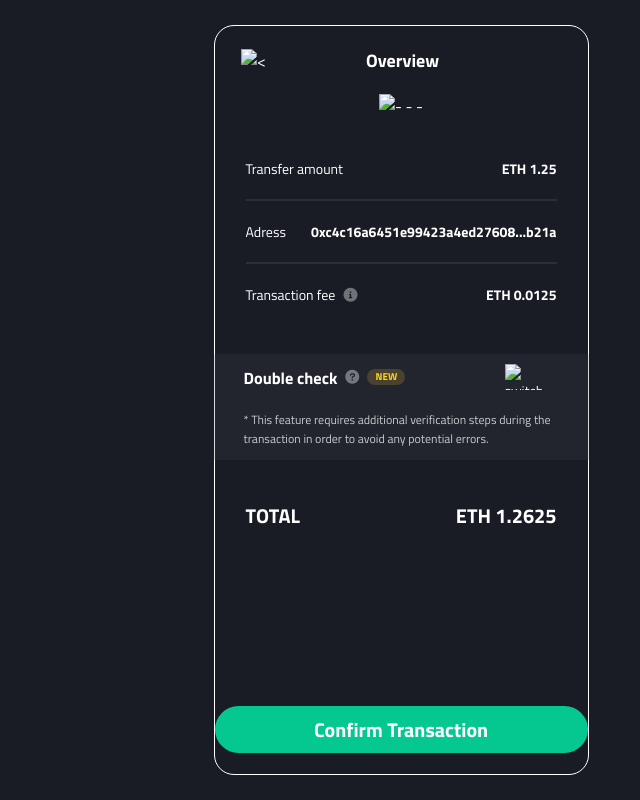
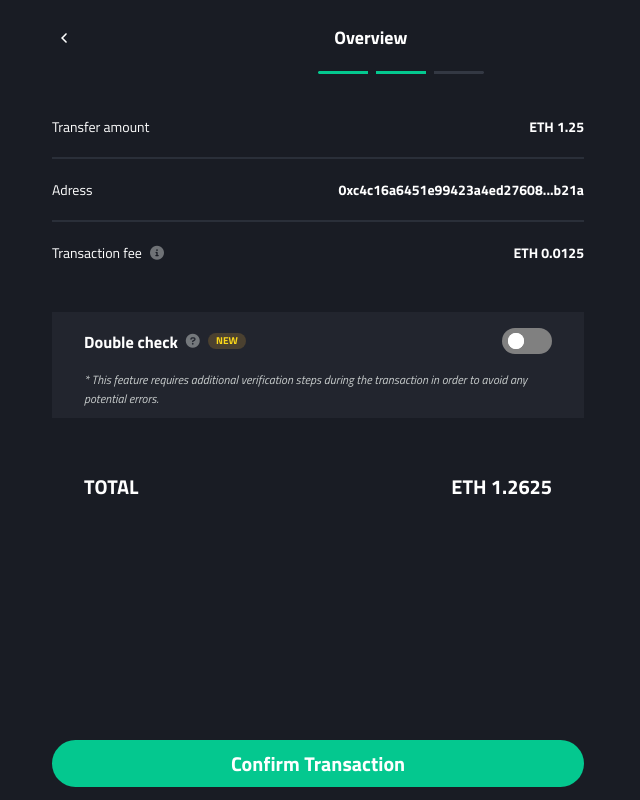
Before and after one commit to Maduxt/Wallet-App, a website: page html/overview/overview.html in a window 1280 px wide. Shown: the whole page, without its empty margins (239-879 px from the left). Drawn offline with Linux system fonts and the light colour scheme; files that its build step writes are made by us from their sources.

Commit message:
fix overview

```diff
--- a/assets/css/overview.css
+++ b/assets/css/overview.css
@@ -11,58 +11,61 @@ body {
     flex-direction: column;
     justify-content: center;
     align-items: center;
-    height: 100vh;
+    height: 98vh;
 }
 
 .container {
-    height: 750px;
-    width: 375px;
-    border: 1px solid var(--white);
-    border-radius: 20px;
-    margin: 5px;
-    display: flex;
+    padding: 2rem 1rem 1.5rem 1rem;
+    gap: 2rem;
     flex-direction: column;
-    justify-content: center;
+    height: 50.75rem;
+    max-height: 100vh;
+    max-width: 100vw;
     align-items: center;
 }
 
 .header {
-    width: 320px;
+    width: 532px;
+    max-width: 100%;
     display: flex;
     justify-content: flex-start;
     align-items: center;
-    margin-bottom: 20px;
+    margin-bottom: 1.25rem;
 }
 
 .header > h2 {
-    padding-left: 100px;
-    font-size: 1.125rem;
+    margin-left: 37%;
+    font-size: 18px;
     font-weight: 700;
 }
 
 .step {
-    margin-bottom: 30px;
+    margin-bottom: 2rem;
+    display: flex;
+    align-items: center;
+    justify-content: center;
 }
 
 .data {
     display: flex;
     flex-direction: column;
     justify-content: center;
-    width: 311px;
-    height: 166px;
-    font-size: .875rem;
+    width: 532px;
+    max-width: 100%;
+    height: 10.375rem;
+    font-size: 14px;
     font-weight: 400;
     color: #F0F5F3CC;
 }
 
 hr {
-    border: 1px solid #454B5866;
+    border: .0625rem solid #454B5866;
 }
 
 .transfer {
     display: flex;
     justify-content: space-between;
-    padding: 20px 0 20px 0;
+    padding: 1.25rem 0 1.25rem 0;
 }
 
 .last{
@@ -71,30 +74,50 @@ hr {
 
 .fa-info-circle {
     color: #F0F5F366;
-    margin-left: 5px;
+    margin-left: .3125rem;
 }
 
 .double-check {
-    width: 375px;
-    height: 106px;
+    width: 532px;
+    max-width: 100%;
+    height: 6.625rem;
     background: #454B5833;
-    padding: 10px 0 5px 30px;
-    margin-top: 40px;
+    padding: 1rem 2rem;
+    margin-top: 2.5rem;
 }
 
-.switch {
+#toggleButton {
+    background-color: grey; /* Cor padrão do botão inativo */
+    color: white;
+    border: none;
+    cursor: pointer;
+    outline: none;
+    font-size: 1rem;
+    transition: 0.3s ease;
     width: 50px;
-    height:26px;
+    height: 26px;
+    border-radius: 99px;
+    text-align: start;
+}
+
+#toggleButton.active {
+    background-color:  var(--lightgreen); /* Cor do botão quando ativo */
+    text-align: end;
+    transition: 0.3s;
+}
+
+.fa-regular {
+    border-radius: 99px;
+    background: var(--white);
 }
 
 .check-container {
-    width: 311px;
     height: 26px;
     display: flex;
     flex-direction: row;
     justify-content: space-between;
     align-items: center;
-    font-size: .875rem;
+    font-size: 14px;
 }
 
 .content {
@@ -105,40 +128,78 @@ hr {
 
 .fa-question-circle {
     color: #F0F5F366;
-    margin: 0 8px 0 8px;
-    width: 14px;
-    height: 14px;
+    margin: 0 .5rem 0 .5rem;
+    width: .875rem;
+    height: .875rem;
 }
 
 .new {
-    width: 38px;
-    height: 16px;
+    width: 2.375rem;
+    height: 1rem;
     background: #F1AD3933;
     background-size: cover;
-    border-radius: 99px;
+    border-radius: 6.1875rem;
     text-align: center;
-    font-size: .625rem;
+    font-size: 10px;
     font-weight: 700;
     color: #FCD819;
 }
 
 .pre {
     color: #F0F5F3CC;
-    padding-top: 20px;
-    font-size: 12px;
+    padding-top: 1rem;
+    font-size: .75rem;
     font-weight: 400;
+    font-style: italic;
 }
 
 .total {
-    width: 311px;
+    width: 532px;
+    max-width: 100%;
     height: 56px;
     display: flex;
+    justify-content: center;
+    flex-wrap: nowrap;
+    align-items: center;
+    font-size: 20px;
+    font-weight: 700;
+    margin-top: 2.5rem;
+}
+
+.total > div {
+    width: 468px;
+    display: flex;
     justify-content: space-between;
-    font-size: 1.25rem;
-    font-weight: 700;
-    margin-top: 40px;
 }
 
 .container > button {
-    margin-top: 150px;
+    margin-top: 226px;
+    width: 532px;
+    max-width: 100%;
 }
+
+@media screen and (min-width: 768px) {
+    .header {
+        width: 698px;
+    }
+
+    .header > h2 {
+
+    }
+
+    .data {
+
+    }
+
+    .double-check {
+
+    }
+
+    .total {
+
+    }
+
+    .total > div {
+
+    }
+}
--- a/html/overview/overview.html
+++ b/html/overview/overview.html
@@ -5,18 +5,23 @@
     <meta name="viewport" content="width=device-width, initial-scale=1.0">
     <link rel="stylesheet" href="https://cdnjs.cloudflare.com/ajax/libs/font-awesome/6.0.0-beta3/css/all.min.css">
     <link href="https://fonts.googleapis.com/css2?family=Titillium+Web:ital,wght@0,200;0,300;0,400;0,600;0,700;0,900;1,200;1,300;1,400;1,600;1,700&display=swap" rel="stylesheet">
-    <link rel="stylesheet" href="../../../css/global.css">
-    <link rel="stylesheet" href="../../../css/button.css">
-    <link rel="stylesheet" href="./overview.css">
+    <link rel="stylesheet" href="../../assets/css/global.css">
+    <link rel="stylesheet" href="../../assets/css/button.css">
+    <link rel="stylesheet" href="../../assets/css/overview.css">
+
     <title>Overview</title>
+
+    <link rel="icon" href="../../assets/img/logo.svg" type="image/x-icon">
 </head>
 <body>
     <section class="container">
         <header class="header">
-            <img class="arrowLeft" src="../../../assets/arrowLeft.png" alt="<">
+            <img class="arrowLeft" src="../../assets/img/arrowLeft.png" alt="<">
             <h2>Overview</h2>
         </header>
-        <img class="step" src="../../../assets/step2-3.png" alt="- - -">
+        <div class="step">
+            <img src="../../assets/img/step2-3.png" alt="- - -">
+        </div>
         <section class="data">
             <div class="transfer">
                 <p>Transfer amount</p>
@@ -40,25 +45,24 @@
                     <i class="fa fa-question-circle" aria-hidden="true"></i>
                     <p class="new">NEW</p>
                 </div>
-                <img class="switch" src="../../../assets/Switch.png" alt="switch">
+                <button id="toggleButton"><i class="fa-regular fa-circle"></i></button>
             </div>
-            <pre class="pre">
-* This feature requires additional verification steps during the
-transaction in order to avoid any potential errors.
-            </pre>
+            <p class="pre">
+            * This feature requires additional verification steps during the
+            transaction in order to avoid any potential errors.
+            </p>
         </section>
         <section class="total">
-            <p>TOTAL</p>
-            <p>ETH 1.2625</p>
+            <div>
+                <p>TOTAL</p>
+                <p>ETH 1.2625</p>
+            </div>
         </section>
-        <button class="btn green" onclick="irParaOutraPagina()">Confirm Transaction</button>
+        <button class="btn green" onclick="navigateTo('../done/done.html')">Confirm Transaction</button>
     </section>
 
-    <script>
-        function irParaOutraPagina() {
-          window.location.href = '../done/done.html';
-        }
-    </script>
+    <script src="../../assets/javascript/pages.js"></script>
+    <script src="../../assets/javascript/toggle.js"></script>
 
 </body>
 </html>
```
